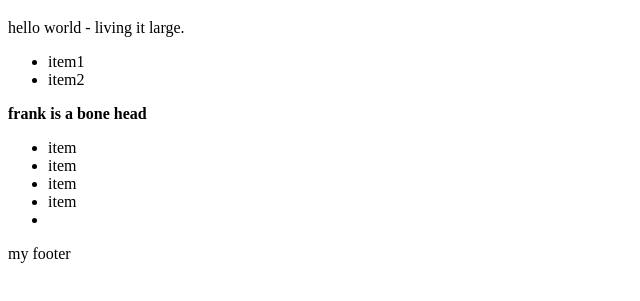
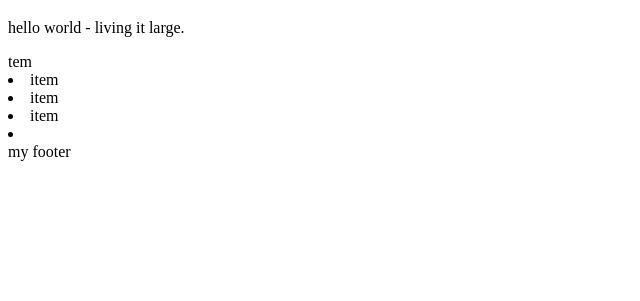
Before and after one commit to antbrown44/jimbob, a plain HTML site: page index.html in a window 1280 px wide. Shown: the part 61-362 px from the top of the page, without its empty margins (0-640 px from the left). Drawn offline with Linux system fonts and the light colour scheme.

Commit message:
broken point

```diff
--- a/index.html
+++ b/index.html
@@ -6,14 +6,7 @@
         <body>
             <h1>This is a test people</h1>
             <p>hello world - living it large.</p>
-            <ul>
-                <li>item1</li>
-                <li>item2</li>
-            </ul>
-
-            <b>frank is a bone head</b>
-            <ul>
-                <li>item</li>
+           tem</li>
                 <li>item</li>
                 <li>item</li>
                 <li>item</li>
```
